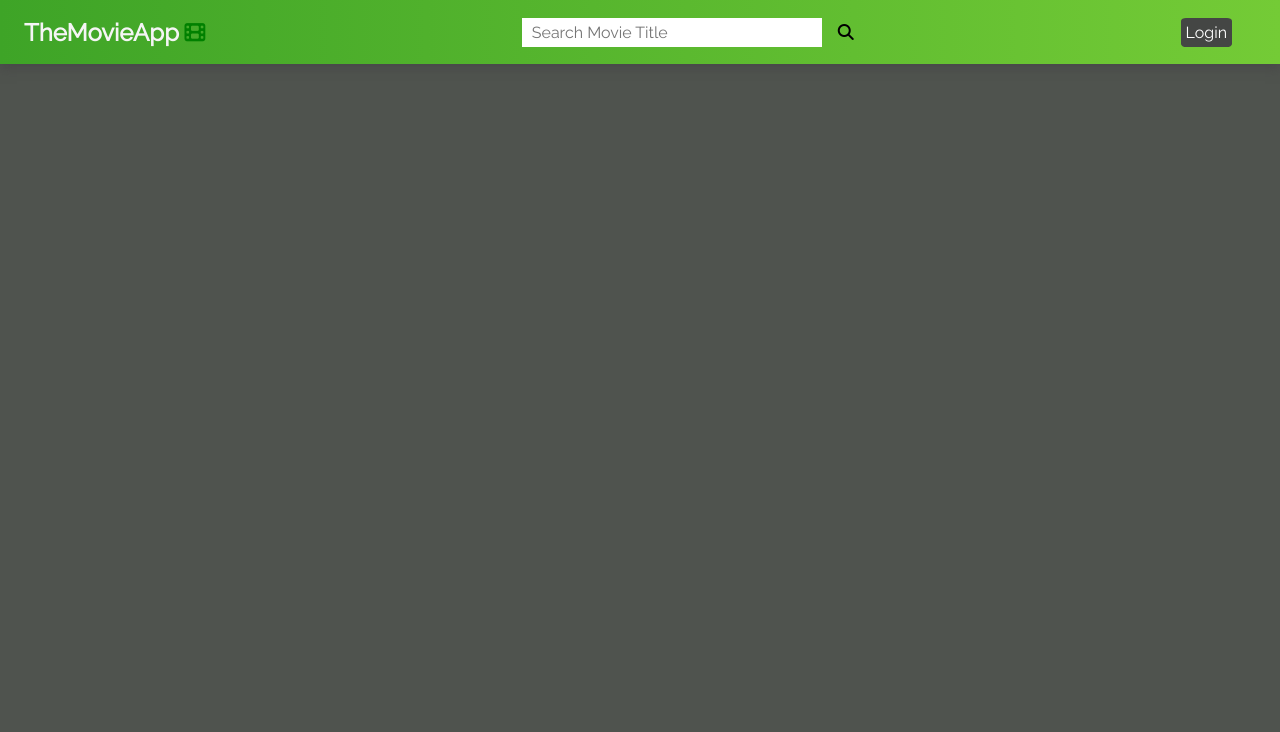
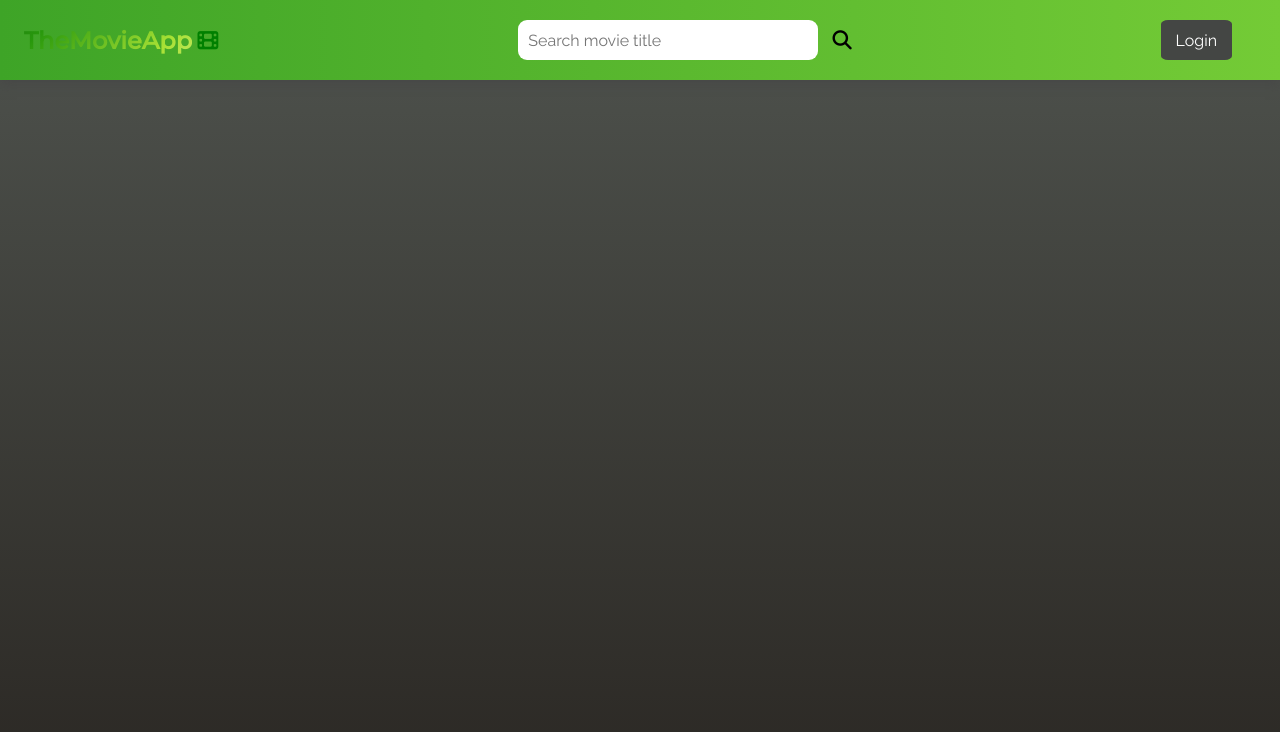
Before and after one commit to jm18reyes/TheMovieApp, a website: page index.html in a window 1280 px wide. Drawn offline with Linux system fonts and the light colour scheme.

Commit message:
added logo animations, increased with navbar

```diff
--- a/index.html
+++ b/index.html
@@ -14,12 +14,12 @@
     <div class="navbar">
         <div class="logo">
 
-            <h1>TheMovieApp</h1>
+            <h1 class="logo-text">TheMovieApp</h1>
             <i class="fa-solid fa-film"></i>
         </div>
         <div class="query-container">
-            <input type="text" placeholder="Search Movie Title" id="search-title">
-            <i id="search" class="fa-solid fa-magnifying-glass" onclick="searchFunction()"></i>
+            <input type="text" placeholder="Search movie title" id="search-title">
+            <i id="searchBtn" class="fa-solid fa-magnifying-glass" onclick="searchFunction()"></i>
         </div>
         <div class="account-container">
             <h3 id="account-name"></h3>
--- a/script.js
+++ b/script.js
@@ -269,8 +269,8 @@ async function display(data){
             let movieJSON = ''
 
             if(clicked == true){
-                document.getElementById("movie-info").innerHTML = `Title: ${data.original_title} <br>
-                Description: ${data.overview}`
+                document.getElementById("movie-info").innerHTML = `Title: ${data.original_title} <br><br>
+                Description: ${data.overview} <br>`
             }else{
                 movieJSON = JSON.stringify(data,null,4);
                 document.getElementById("movie-info").innerHTML = `<pre id="pretty-json" style="flex-wrap: wrap;
--- a/styles.css
+++ b/styles.css
@@ -15,6 +15,7 @@
 
 body{
     background-color: rgb(79, 83, 78);
+    background-image: linear-gradient(to bottom, rgb(79, 83, 78), rgb(37, 33, 29));
     width: 100%;
     min-height: 100vh;
 }
@@ -101,7 +102,7 @@ body{
 
 .navbar{
     background-image: linear-gradient(to right, rgb(62, 164, 39), rgb(116, 203, 54));
-    height: 4rem;
+    height: 5rem;
     display: flex;
     justify-content: space-between;
     align-items: center;
@@ -153,6 +154,7 @@ input{
     margin-left: 1.5rem;
     margin-right: 1.5rem;
 
+
 }
 
 #movie-info{
@@ -167,7 +169,9 @@ input{
     line-height: 2rem;
     gap: 1rem;
 
-    box-shadow: 3px 5px 10px rgba(70, 70, 70, 0.4);
+    border-radius: 5px;
+
+    box-shadow: 3px 10px 10px rgba(33, 32, 32,0.3);
 }
 
 h1{
@@ -176,7 +180,9 @@ h1{
 }
 
 #search-title{
+    height: 2.5rem;
     width: 300px;
+    border-radius: 9px;
 }
 
 
@@ -216,7 +222,8 @@ a:hover i{
 }
 #login{
     border: none;
-    padding: 5px;
+    height: 2.5rem;
+    padding: 5px 15px;
     border-radius: 10%;
     background-color: rgb(68, 70, 68);
     color: white;
@@ -254,6 +261,39 @@ a:hover .fa-power-off{
     cursor: pointer;
 }
 
-#search{
+#searchBtn{
+    scale: 1.2;
     cursor: pointer;
 }
+
+#searchBtn:hover{
+    scale: 1.4;
+}
+
+.logo-text{
+    font-family: 'Montserrat';
+  background-image: linear-gradient(
+    -225deg,
+    #155721 0%,
+    #28980c 29%,
+    #a8e135 67%,
+    #f0eead 100%
+  );
+
+  background-size: auto auto;
+  background-clip: border-box;
+  background-size: 200% auto;
+  color: #fff;
+  background-clip: text;
+  text-fill-color: transparent;
+  -webkit-background-clip: text;
+  -webkit-text-fill-color: transparent;
+  animation: textclip 4s linear infinite;
+  display: inline-block;
+}
+
+@keyframes textclip {
+    to {
+      background-position: 200% center;
+    }
+  }
```
